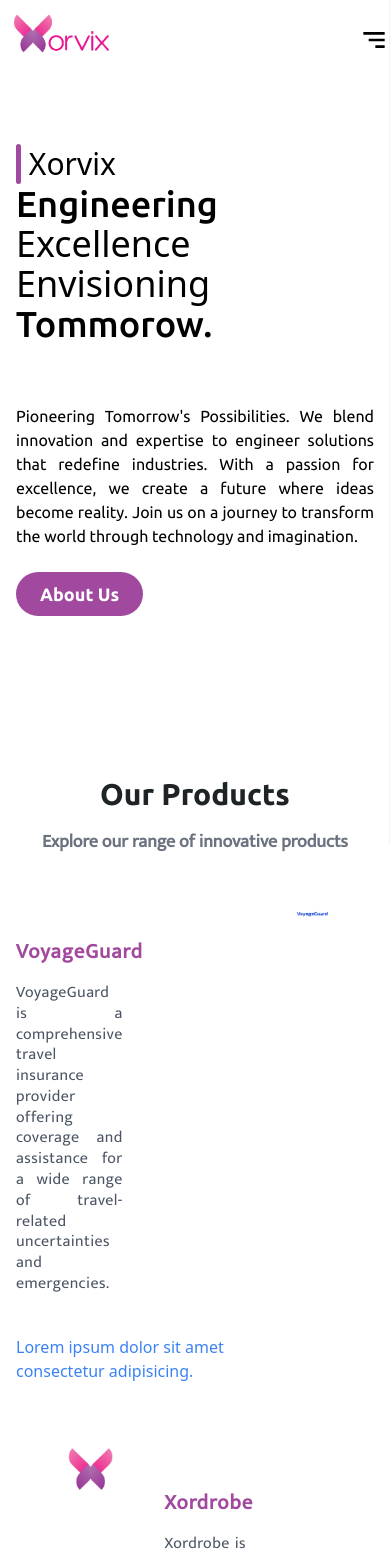
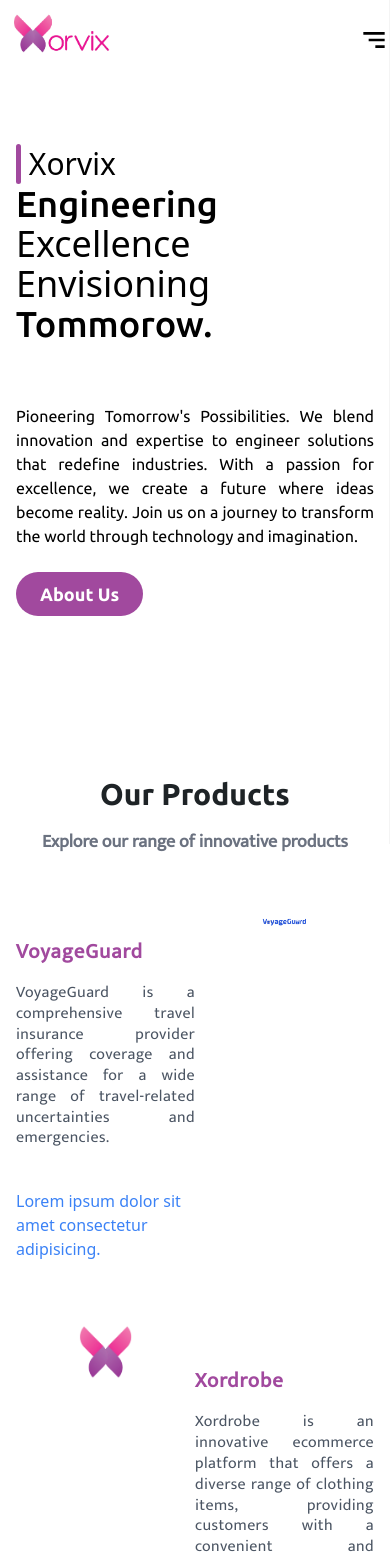
Before and after one commit to Anmol-dev45/xorox, a React (Vite) app: page / in a window 390 px wide. Shown: the top 1558 px of the page. Built offline with nearby package versions, Linux system fonts and the light colour scheme; a web font is replaced by a local one.

Commit message:
About section made

```diff
--- a/src/components/Producct.jsx
+++ b/src/components/Producct.jsx
@@ -17,7 +17,7 @@ const Producct = () => {
                                     <div className='flex-1'>
 
                                         <h3 className='text-[1.3rem] tracking- font-semibold font-mukta mt-10 mb-4 text-left tracking-wider text-secondary'>{item.name}</h3>
-                                        <p className='text-justify leading-[1.3rem] text-base font-mukta text-gray-600 font-medium tracking-wide mb-10 pr-32'>{item.description}</p>
+                                        <p className='text-justify leading-[1.3rem] text-base font-mukta text-gray-600 font-medium tracking-wide mb-10 md:pr-32'>{item.description}</p>
                                         <a href="" className='text-blue-500 font-medium'>Lorem ipsum dolor sit amet consectetur adipisicing.</a>
                                     </div>
                                 </div>
```
